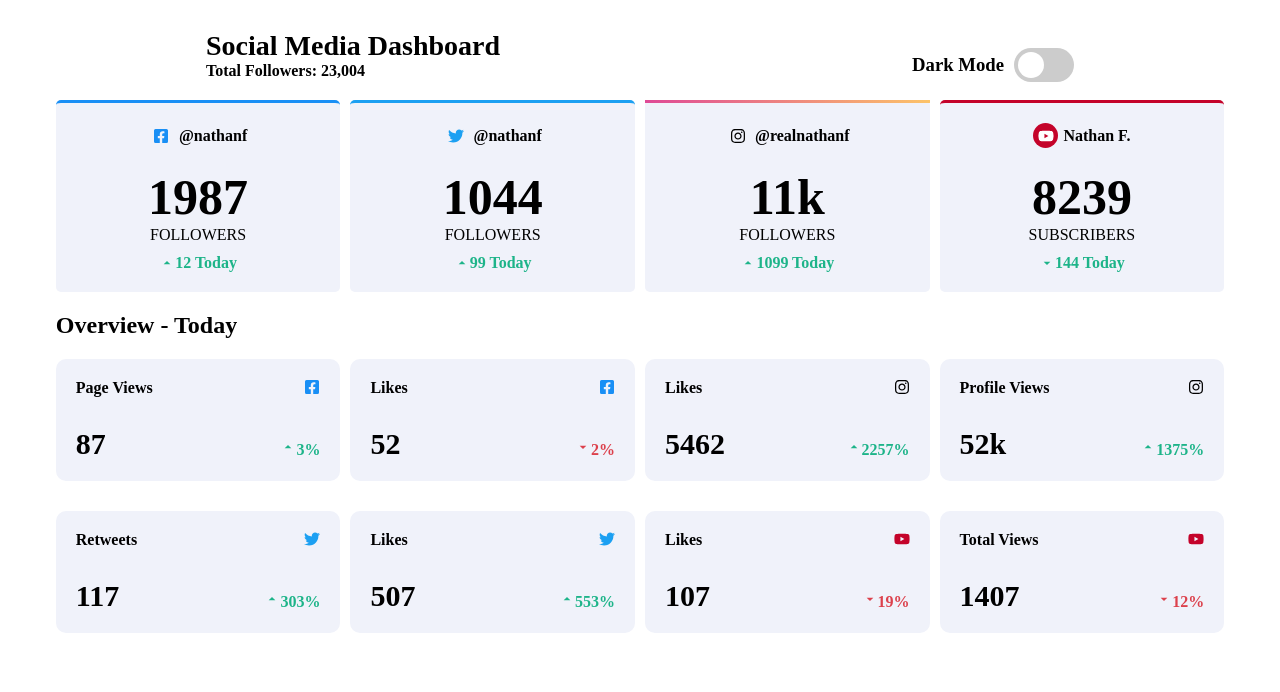
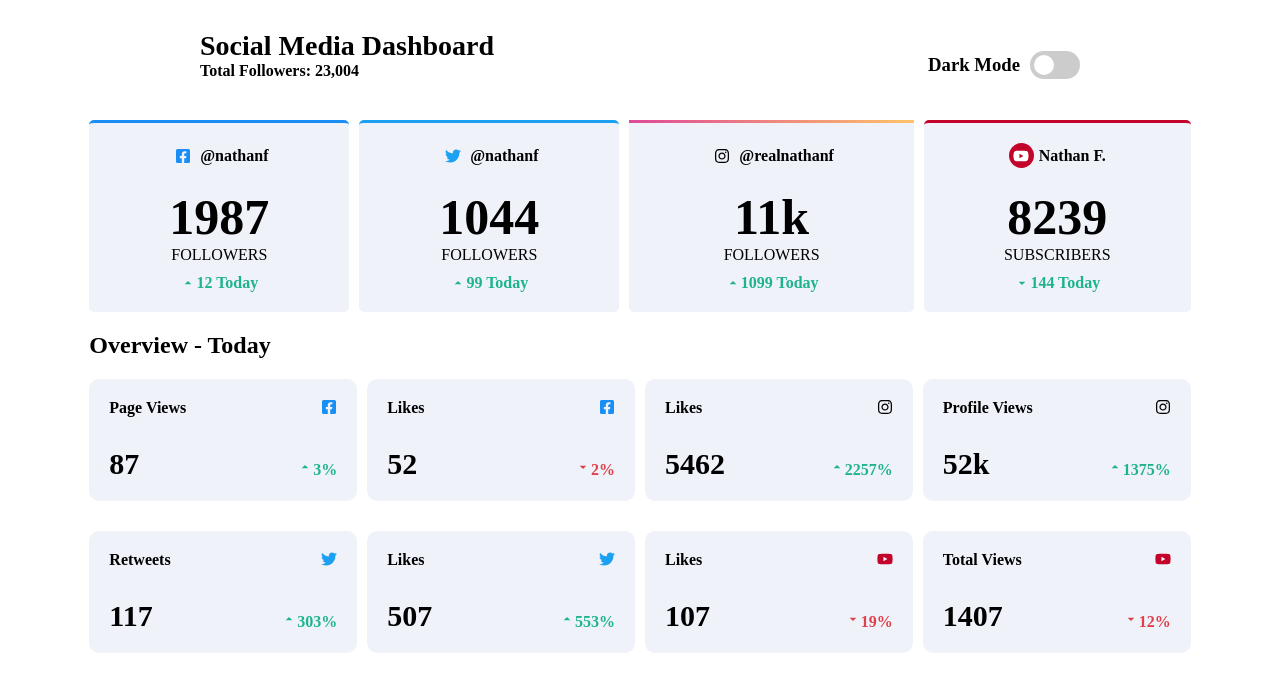
Before and after one commit to josephmadras/social-media-dashboard-with-theme-switcher, a React (Create React App) app: page / in a window 1280 px wide. Shown: the top 692 px of the page. Built offline with nearby package versions, Linux system fonts and the light colour scheme.

Commit message:
style: decrease Switch size

```diff
--- a/src/App.css
+++ b/src/App.css
@@ -4,7 +4,7 @@
   display: flex;
   align-items: center;
   flex-direction: column;
-  padding: 30px 0;
+  padding: 30px 200px;
   background-color: hsl(0, 0%, 100%);
 }
 
--- a/src/components/Card/Card.jsx
+++ b/src/components/Card/Card.jsx
@@ -15,8 +15,6 @@
     <div
       className={cardStyle.card}
       style={{
-        borderTopStyle: "solid",
-        borderTopWidth: "3px",
         borderTopColor: topBorder,
         borderImage: topBorder,
       }}
--- a/src/components/Card/Card.module.css
+++ b/src/components/Card/Card.module.css
@@ -1,12 +1,14 @@
 .card {
-  background-color: hsl(227, 47%, 96%);
-  width: 100%;
   display: flex;
   flex-direction: column;
   align-items: center;
-  padding: 20px 80px;
+  width: 100%;
+  padding: 1.25rem 5rem;
+  margin-bottom: 20px;
   border-radius: 5px;
-  margin-bottom: 20px;
+  background-color: hsl(227, 47%, 96%);
+  border-top-style: solid;
+  border-top-width: 3px;
 }
 
 .username {
@@ -26,18 +28,18 @@
 }
 
 .days {
-  color: hsl(163, 72%, 41%);
   display: flex;
   align-items: center;
   font-weight: 700;
   padding-top: 10px;
+  color: hsl(163, 72%, 41%);
 }
 
 .socialMediaIcon {
   display: flex;
-  border-radius: 50%;
+  justify-content: center;
+  align-items: center;
   height: 25px;
   width: 25px;
-  justify-content: center;
-  align-items: center;
+  border-radius: 50%;
 }
--- a/src/components/Header/Header.module.css
+++ b/src/components/Header/Header.module.css
@@ -18,9 +18,10 @@
 @media screen and (min-width: 900px) {
   header {
     display: flex;
+    justify-content: space-between;
+    align-items: center;
     width: 100%;
-    justify-content: space-around;
-    align-items: center;
+    margin-bottom: 20px;
   }
 
   .totalFollowers {
--- a/src/components/Switch/Switch.module.css
+++ b/src/components/Switch/Switch.module.css
@@ -1,8 +1,8 @@
 .switch {
   position: relative;
   display: inline-block;
-  width: 60px;
-  height: 34px;
+  width: 50px;
+  height: 28px;
 }
 
 .switch input {
@@ -26,8 +26,8 @@
 .slider:before {
   position: absolute;
   content: "";
-  height: 26px;
-  width: 26px;
+  height: 20px;
+  width: 20px;
   left: 4px;
   bottom: 4px;
   background-color: white;
--- /dev/null
+++ b/src/contexts/theme.js
@@ -0,0 +1,34 @@
+import { createContext, useEffect, useState } from "react";
+
+export const ThemeContext = createContext();
+
+const themes = {
+  dark: {
+    backgroundColor: "black",
+    color: "white",
+  },
+  light: {
+    backgroundColor: "white",
+    color: "black",
+  },
+};
+
+export const ThemeProvider = ({ children }) => {
+  const [isDark, setIsDark] = useState(false);
+  const theme = isDark ? themes.dark : themes.light;
+  const toggleTheme = () => {
+    localStorage.setItem("isDark", JSON.stringify(!isDark));
+    setIsDark(!isDark);
+  };
+
+  useEffect(() => {
+    const isDark = localStorage.getItem("isDark") === "true";
+    setIsDark(isDark);
+  }, []);
+
+  return (
+    <ThemeContext.Provider value={[{ theme, isDark }, toggleTheme]}>
+      {children}
+    </ThemeContext.Provider>
+  );
+};
--- a/src/index.js
+++ b/src/index.js
@@ -2,10 +2,13 @@
 import ReactDOM from "react-dom";
 import App from "./App";
 import "./index.css";
+import { ThemeProvider } from "./contexts/theme";
 
 ReactDOM.render(
   <React.StrictMode>
-    <App />
+    <ThemeProvider>
+      <App />
+    </ThemeProvider>
   </React.StrictMode>,
   document.getElementById("root")
 );
```
